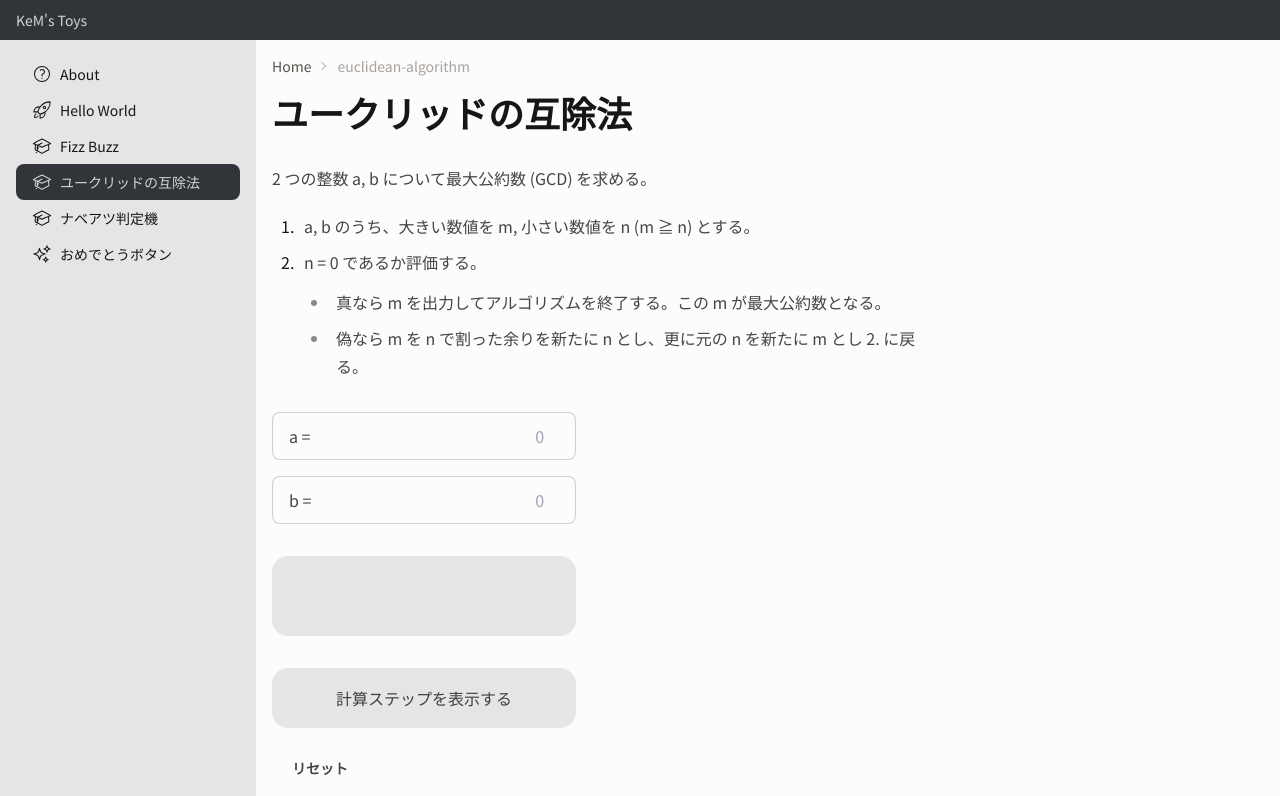
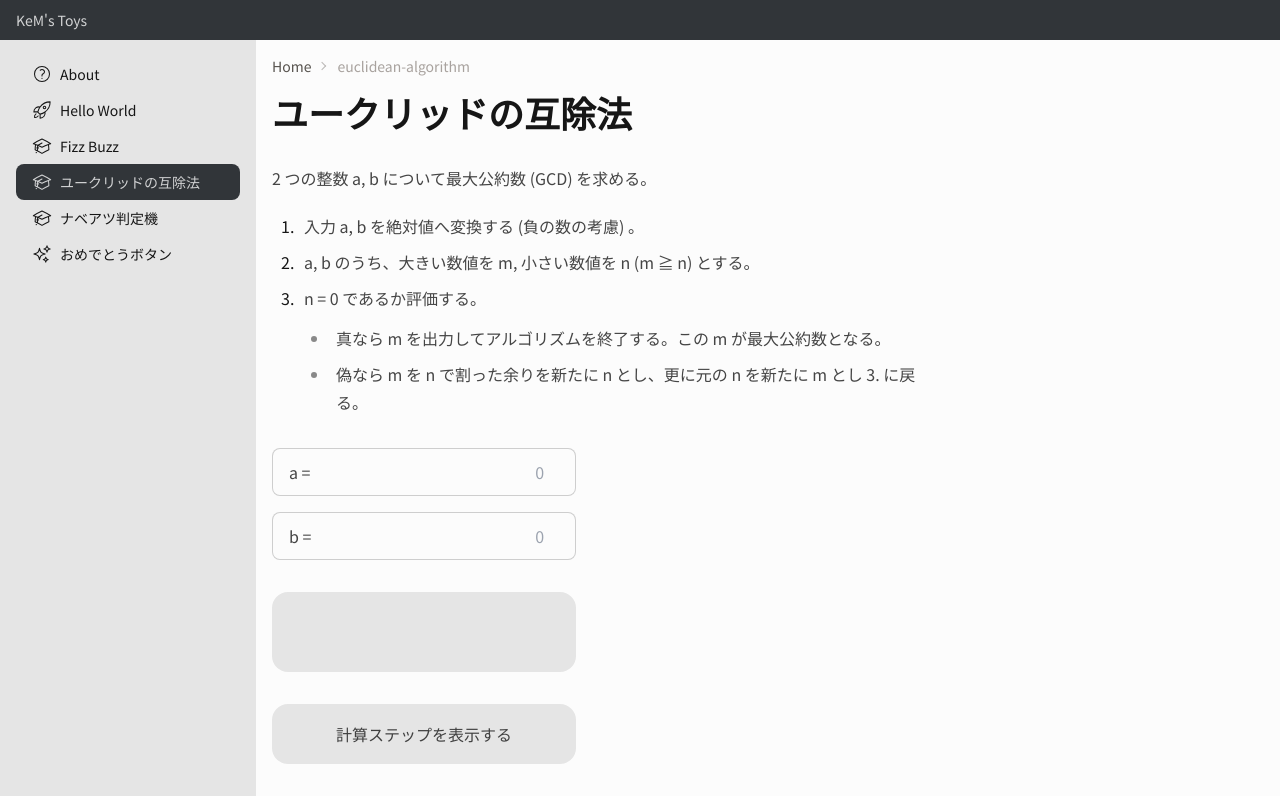
Before and after one commit to kem198/kems-toys, a Next.js app: page /euclidean-algorithm in a window 1280 px wide. Shown: the top 796 px of the page. Built offline with nearby package versions, Linux system fonts and the light colour scheme.

Commit message:
small changed

```diff
--- a/src/app/(contents)/(toys)/euclidean-algorithm/page.body.mdx
+++ b/src/app/(contents)/(toys)/euclidean-algorithm/page.body.mdx
@@ -1,6 +1,7 @@
 2 つの整数 a, b について最大公約数 (GCD) を求める。
 
-1. a, b のうち、大きい数値を m, 小さい数値を n (m ≧ n) とする。
-2. n = 0 であるか評価する。
+1. 入力 a, b を絶対値へ変換する (負の数の考慮) 。
+2. a, b のうち、大きい数値を m, 小さい数値を n (m ≧ n) とする。
+3. n = 0 であるか評価する。
    - 真なら m を出力してアルゴリズムを終了する。この m が最大公約数となる。
-   - 偽なら m を n で割った余りを新たに n とし、更に元の n を新たに m とし 2. に戻る。
+   - 偽なら m を n で割った余りを新たに n とし、更に元の n を新たに m とし 3. に戻る。
```
